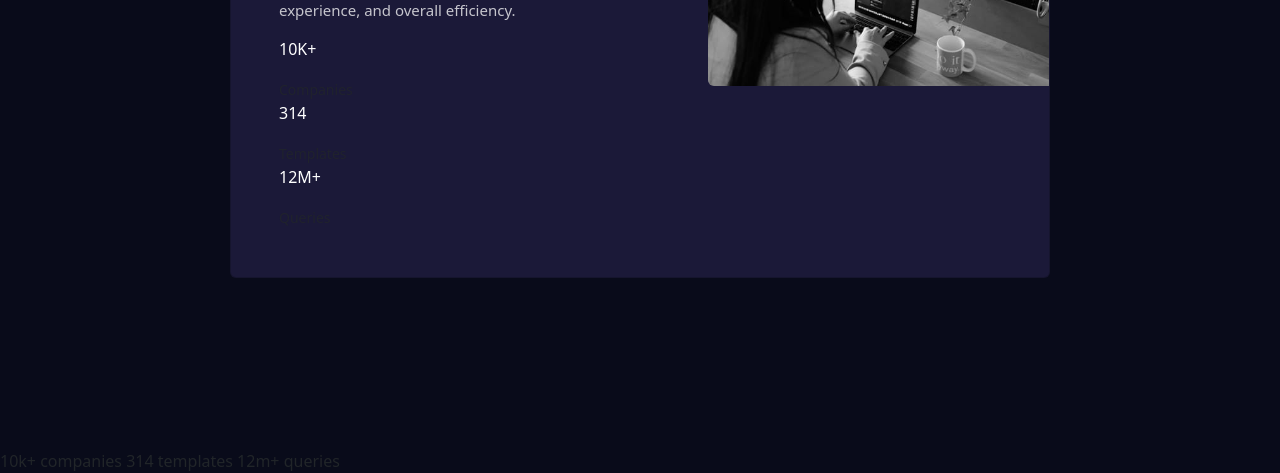
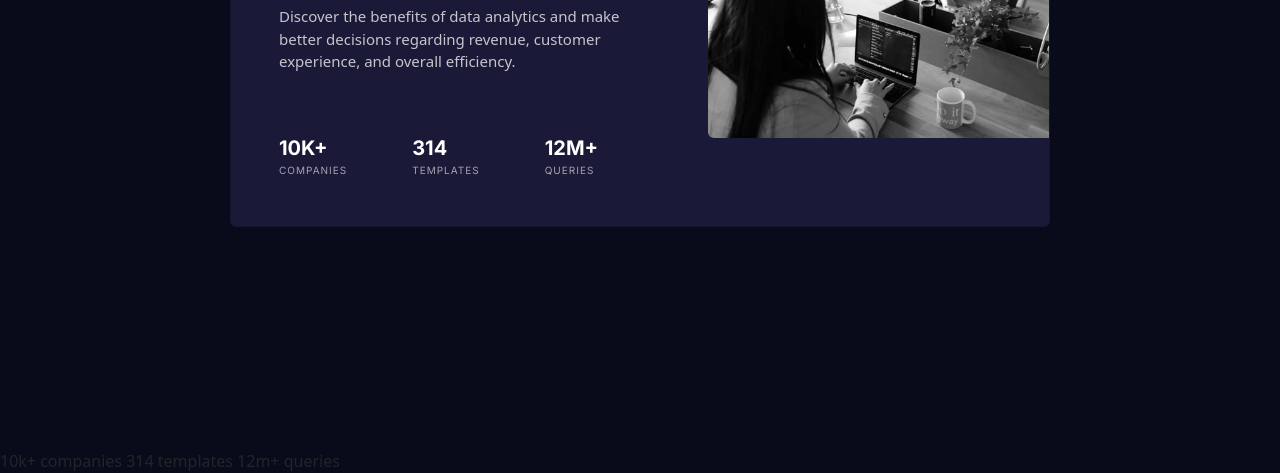
Before and after one commit to Abaljerind/stats-preview-card, a plain HTML site: page index.html in a window 1280 px wide. Shown: the part 351-824 px from the top of the page. Drawn offline with nearby package versions, Linux system fonts and the light colour scheme.

Commit message:
add style to status-value

```diff
--- a/css/app.css
+++ b/css/app.css
@@ -31,3 +31,26 @@ section {
   width: 90%;
 }
 /* kasih width:90% untuk mengatur lebar dari paragraf nya agar sama seperti design. */
+
+.card .row .card-body .status-value {
+  margin-top: 60px;
+  font-family: "Inter", sans-serif;
+}
+
+.card .row .card-body .status-value .title {
+  font-weight: 700;
+  font-size: 20px;
+}
+
+.card .row .card-body .status-value .sub-title p.card-text {
+  color: hsla(0, 0%, 100%, 0.6);
+  text-transform: uppercase;
+  letter-spacing: 1px;
+  font-size: 10px;
+}
+
+.card .row .card-body .status-value .companies,
+.card .row .card-body .status-value .templates,
+.card .row .card-body .status-value .queries {
+  margin-right: 65px;
+}
--- a/index.html
+++ b/index.html
@@ -42,18 +42,30 @@
                 <span></span> better decisions regarding revenue, customer <span></span> experience, and overall efficiency.
               </p>
 
-              <div class="status-value">
+              <div class="status-value d-flex flex-row">
                 <div class="companies">
-                  <p class="card-text">10K+</p>
-                  <p class="card-text"><small class="text-body-secondary">Companies</small></p>
+                  <div class="title">
+                    <p class="card-text">10K+</p>
+                  </div>
+                  <div class="sub-title">
+                    <p class="card-text">Companies</p>
+                  </div>
                 </div>
                 <div class="templates">
-                  <p class="card-text">314</p>
-                  <p class="card-text"><small class="text-body-secondary">Templates</small></p>
+                  <div class="title">
+                    <p class="card-text">314</p>
+                  </div>
+                  <div class="sub-title">
+                    <p class="card-text">Templates</p>
+                  </div>
                 </div>
                 <div class="queries">
-                  <p class="card-text">12M+</p>
-                  <p class="card-text"><small class="text-body-secondary">Queries</small></p>
+                  <div class="title">
+                    <p class="card-text">12M+</p>
+                  </div>
+                  <div class="sub-title">
+                    <p class="card-text">Queries</p>
+                  </div>
                 </div>
               </div>
             </div>
```
